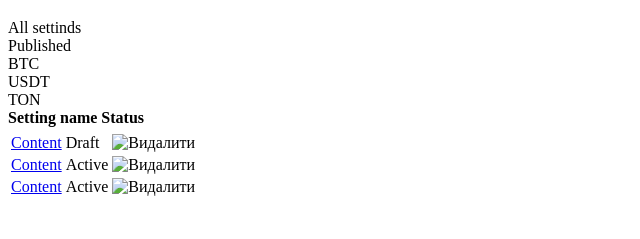
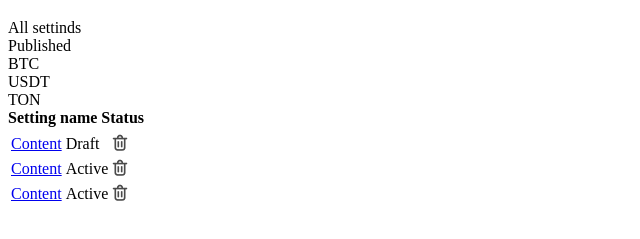
Before and after one commit to lipovanton1001/MiT-21-Anton-Lipovetskyi-, a plain HTML site: page index.html in a window 1280 px wide. Shown: the part 79-318 px from the top of the page, without its empty margins (0-640 px from the left). Drawn offline with Linux system fonts and the light colour scheme.

Commit message:
Add the icon

```diff
--- a/index.html
+++ b/index.html
@@ -26,17 +26,17 @@
             <tr>
                 <td><a href="#">Content</a></td>
                 <td class="status">Draft</td>
-                <td class="delete-icon"><img src="remove-icon.png" alt="Видалити"></td>
+                <td class="delete-icon"><img src="resorses\Icon.png" alt=""></td>
             </tr>
             <tr>
                 <td><a href="#">Content</a></td>
                 <td class="status">Active</td>
-                <td class="delete-icon"><img src="remove-icon.png" alt="Видалити"></td>
+                <td class="delete-icon"><img src="resorses\Icon.png" alt=""></td>
             </tr>
             <tr>
                 <td><a href="#">Content</a></td>
                 <td class="status">Active</td>
-                <td class="delete-icon"><img src="remove-icon.png" alt="Видалити"></td>
+                <td class="delete-icon"><img src="resorses\Icon.png" alt=""></td>
             </tr>
         </tbody>
     </table>
```
Also changed, not shown: resorses/Icon.png (added).
